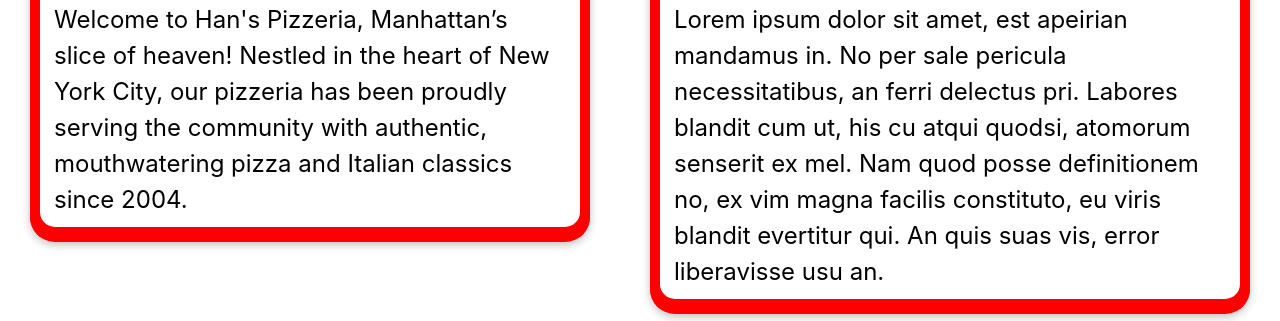
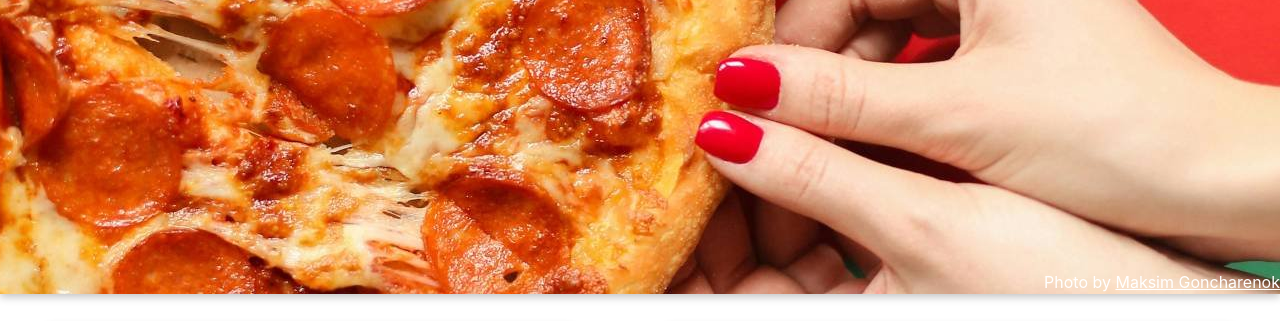
Before and after one commit to scojr/restaurant-page, a website built with webpack: page src/template.html in a window 1280 px wide. Shown: the part 282-603 px from the top of the page. Built offline with nearby package versions, Linux system fonts and the light colour scheme.

Commit message:
Add banner constructor functionality

```diff
--- a/src/constructors.js
+++ b/src/constructors.js
@@ -1,3 +1,5 @@
+import { docElements } from ".";
+
 export function cardConstructor(title, paragraph) {
   let cardContainer = document.querySelector(".card-container");
 
@@ -14,9 +16,19 @@
   p.textContent = paragraph;
   card.append(h2, p);
   cardContainer.appendChild(card);
-  return cardContainer;
+  docElements.content.append(cardContainer);
 }
 
-export function bannerConstructor(title, img) {
-  console.log(this);
+export function bannerConstructor(img, attributionName, attributionLink, text) {
+  const banner = document.createElement("div");
+  const attributionText = document.createElement("span");
+  attributionText.textContent = "Photo by ";
+  const attribution = document.createElement("a");
+  attribution.textContent = attributionName;
+  attribution.setAttribute("href", attributionLink);
+  attributionText.append(attribution);
+  banner.classList.add("hero-img")
+  banner.style.backgroundImage = `url(${img})`;
+  banner.append(attributionText);
+  docElements.content.append(banner);
 }
--- a/src/home.js
+++ b/src/home.js
@@ -1,25 +1,8 @@
-import { docElements } from ".";
-import { cardConstructor } from "./constructors";
-import pizzaImage from "./images/pizzas.jpg"
-
-// export function loadHome() {
-//   const header = (function () {
-//     const h1 = document.createElement("h1");
-//     const p = document.createElement("p");
-//     const img = document.createElement("img");
-//     h1.textContent = "Han's Pizzeria";
-//     p.textContent = "Welcome to Han's Pizzeria, Manhattan’s slice of heaven! Nestled in the heart of New York City, our pizzeria has been proudly serving the community with authentic, mouthwatering pizza and Italian classics since 2004.";
-//     img.src = pizzaImage;
-//     img.alt = "pizzas";
-//     img.width = 500;
-//     img.height = 750;
-//     docElements.content.append(h1, p, img);
-//   })();
-// }
+import { bannerConstructor, cardConstructor } from "./constructors";
+import heroImage from "./images/banner-goncharenok.jpg"
 
 export function loadHome() {
-  docElements.content.append(cardConstructor("Han's Pizzeria", "Welcome to Han's Pizzeria, Manhattan’s slice of heaven! Nestled in the heart of New York City, our pizzeria has been proudly serving the community with authentic, mouthwatering pizza and Italian classics since 2004."));
-  docElements.content.append(cardConstructor("Lorem ipsum dolor", "Lorem ipsum dolor sit amet, est apeirian mandamus in. No per sale pericula necessitatibus, an ferri delectus pri. Labores blandit cum ut, his cu atqui quodsi, atomorum senserit ex mel. Nam quod posse definitionem no, ex vim magna facilis constituto, eu viris blandit evertitur qui. An quis suas vis, error liberavisse usu an."));
+  bannerConstructor(heroImage, "Maksim Goncharenok", "https://www.pexels.com/photo/person-holding-a-pizza-4773769/");
+  cardConstructor("Hans Pizzeria", "Welcome to Hans Pizzeria, Manhattan’s slice of heaven! Nestled in the heart of New York City, our pizzeria has been proudly serving the community with authentic, mouthwatering pizza and Italian classics since 2004.");
+  cardConstructor("Lorem ipsum dolor", "Lorem ipsum dolor sit amet, est apeirian mandamus in. No per sale pericula necessitatibus, an ferri delectus pri. Labores blandit cum ut, his cu atqui quodsi, atomorum senserit ex mel. Nam quod posse definitionem no, ex vim magna facilis constituto, eu viris blandit evertitur qui. An quis suas vis, error liberavisse usu an.");
 }
-
-// docElements.content.append(makeCard("Han's Pizzeria", "Welcome to Han's Pizzeria, Manhattan’s slice of heaven! Nestled in the heart of New York City, our pizzeria has been proudly serving the community with authentic, mouthwatering pizza and Italian classics since 2004."));
--- a/src/styles.css
+++ b/src/styles.css
@@ -78,6 +78,30 @@
   margin-left: 64px;
 }
 
+.hero-img {
+  margin: none;
+  display: grid;
+  grid-template-columns: 1fr 3fr 1fr;
+  text-decoration: none;
+  font-size: 0.8rem;
+  color: white;
+  height: 400px;
+  width: 100%;
+  background-size: cover;
+  background-position: center;
+  box-shadow: rgba(0, 0, 0, 0.24) 0px 3px 8px;
+}
+
+.hero-img a {
+  color: white;
+}
+
+.hero-img span {
+  grid-column: 3 / 4;
+  justify-self: end;
+  align-self: end;
+}
+
 button {
   min-width: min-content;
   background: none;
--- a/src/template.html
+++ b/src/template.html
@@ -9,7 +9,7 @@
 
 <body>
   <header>
-    <img src="./images/logo.png" alt="Hans Pizzeria" width="250" height="114">
+    <img src="./images/logo.png" alt="Hans Pizzeria" width="250" height="110">
     <nav>
       <button data-page="home">Home</button>
       <button data-page="menu">Menu</button>
```
Also changed, not shown: src/images/banner-goncharenok.jpg (added), src/images/logo.png, 1 other file.
